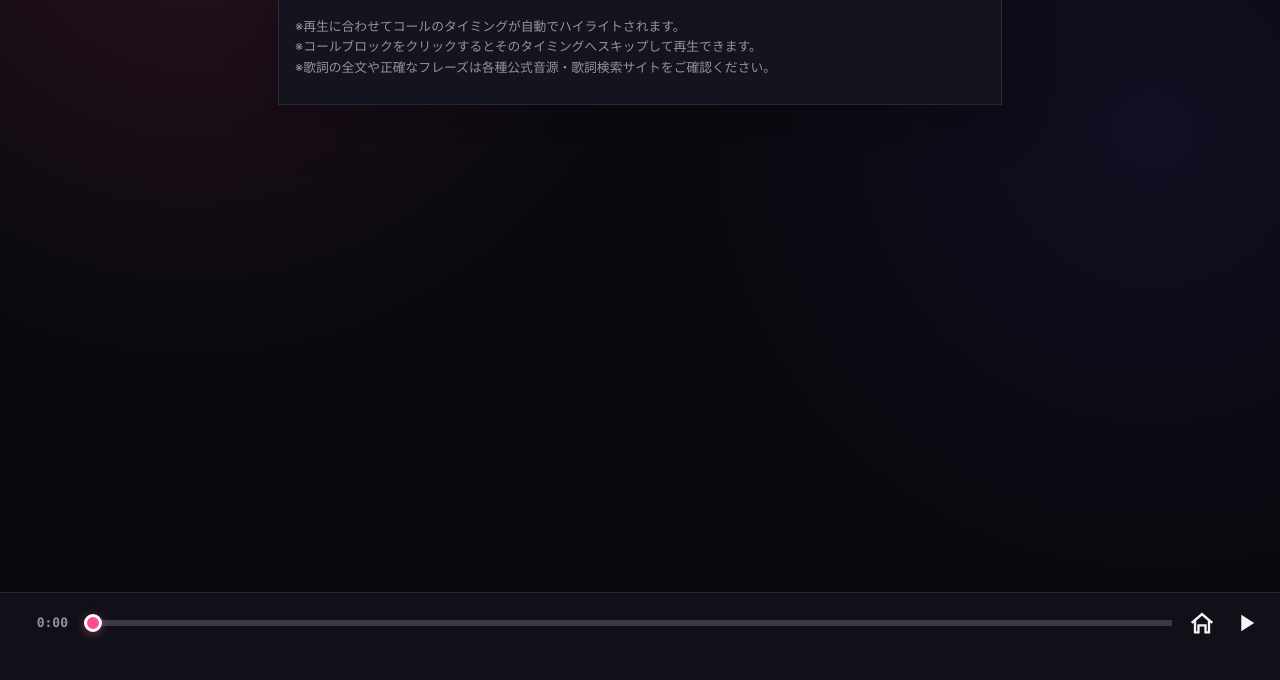
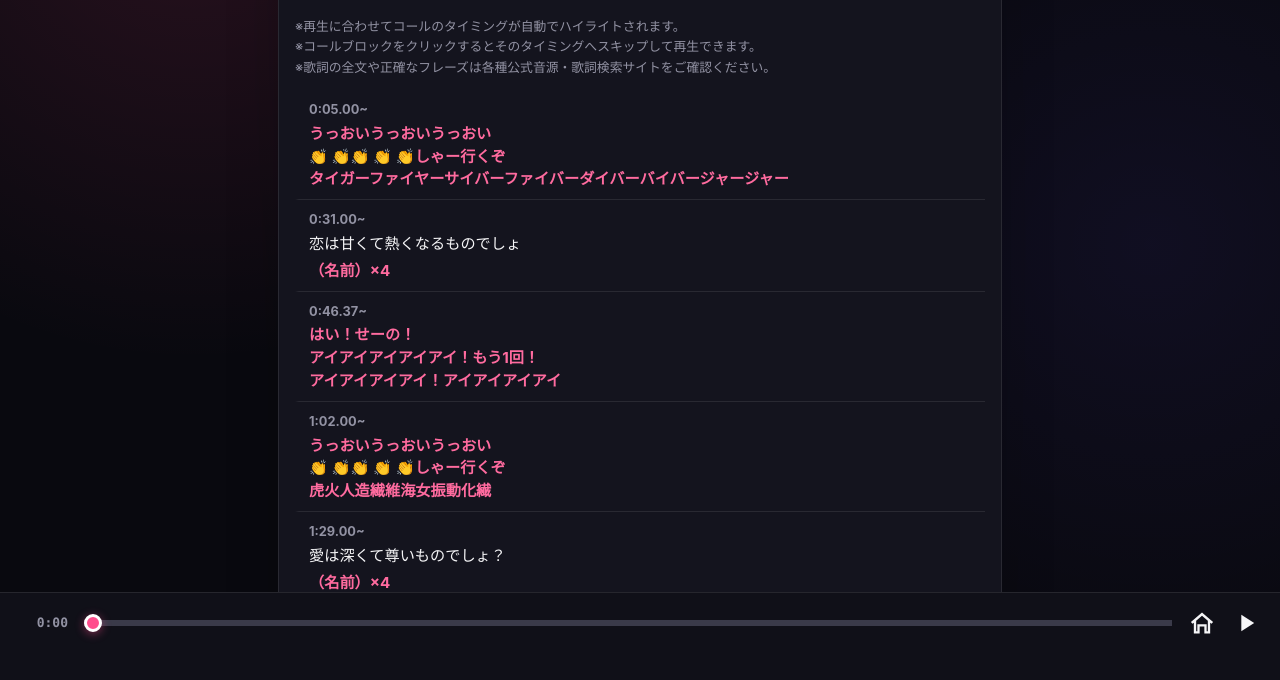
Before and after one commit to reiponzikkyou/call-list, a plain HTML site: page songs/絶対らゔぃちゅ♡.html in a window 1280 px wide. Shown: the part 118-798 px from the top of the page. Drawn offline with Linux system fonts and the light colour scheme.

Commit message:
らびちゅの壊れを修正

```diff
--- a/songs/絶対らゔぃちゅ♡.html
+++ b/songs/絶対らゔぃちゅ♡.html
@@ -30,15 +30,15 @@
   <script>
     initCallGuide({
       videoId: "mVZcGanH3Ak",
-      calls: calls: [
+      calls: [
         { start: "0:05", end: "0:15", call: "うっおいうっおいうっおい\n👏 👏👏 👏 👏しゃー行くぞ\nタイガーファイヤーサイバーファイバーダイバーバイバージャージャー" },
         { start: "0:31", end: "0:36", lyrics: "恋は甘くて熱くなるものでしょ", call: "（名前）×4" },
         { start: "0:46.37", end: "0:52.53", call: "はい！せーの！\nアイアイアイアイアイ！もう1回！\nアイアイアイアイ！アイアイアイアイ" },
         { start: "1:02", end: "1:13", call: "うっおいうっおいうっおい\n👏 👏👏 👏 👏しゃー行くぞ\n虎火人造繊維海女振動化繊" },
         { start: "1:29", end: "1:34", lyrics: "愛は深くて尊いものでしょ？", call: "（名前）×4" },
         { start: "1:43.81", end: "1:49.59", call: "はい！せーの！\nアイアイアイアイアイ！もう1回！\nアイアイアイアイ！アイアイアイアイ" },
-        { start: "2:15.06", end: "2:20.92", call: "はい！せーの！ \nアイアイアイアイアイ！もう1回！\nアイアイアイアイ！アイアイアイアイ" }
-        { start: "2:31", end: "2:42", call: "うっおいうっおいうっおい\n👏 👏👏 👏 👏しゃー行くぞ\nチャペアペカラキナララトゥスケミョーホントゥスケ" },
+        { start: "2:15.06", end: "2:20.92", call: "はい！せーの！ \nアイアイアイアイアイ！もう1回！\nアイアイアイアイ！アイアイアイアイ" },
+        { start: "2:31", end: "2:42", call: "うっおいうっおいうっおい\n👏 👏👏 👏 👏しゃー行くぞ\nチャペアペカラキナララトゥスケミョーホントゥスケ" }
       ]
     });
   </script>
```
